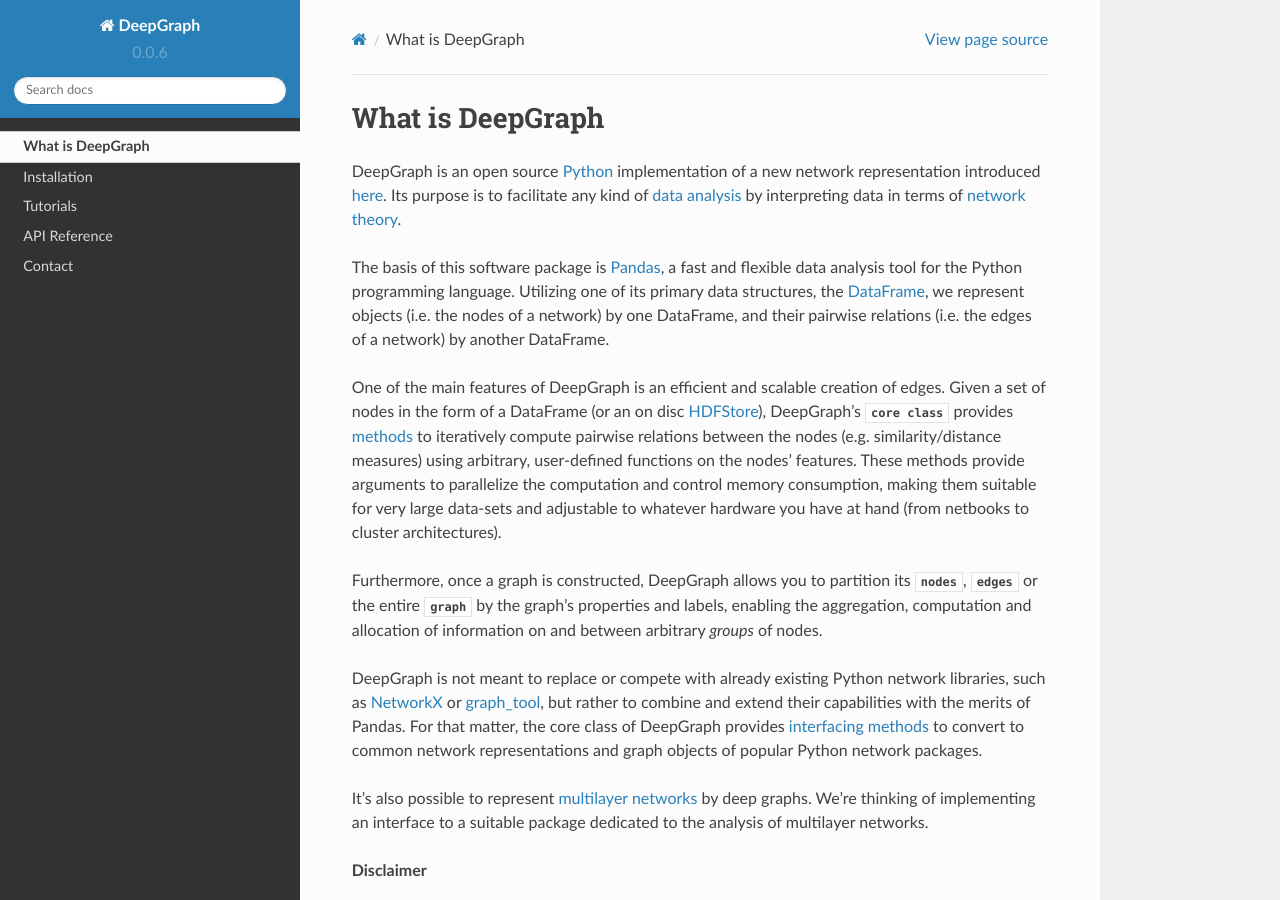
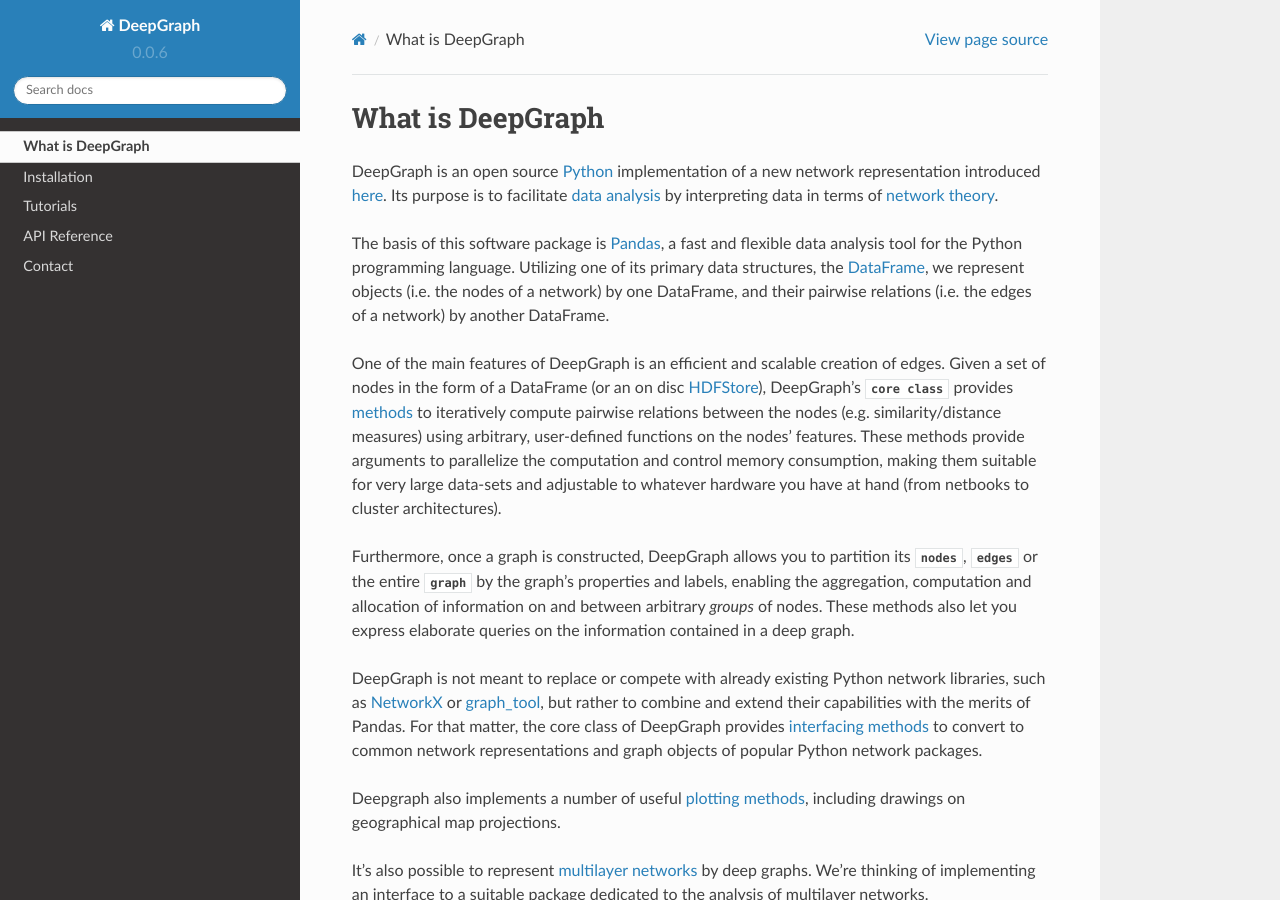
Before and after one commit to deepgraph/deepgraph, a Sphinx documentation site: the page built from doc/source/what_is_deepgraph.rst, in a window 1280 px wide and 900 px high. Built offline with Sphinx 7.4.7 and the Read the Docs theme 2.0.0, drawn with Linux system fonts in a browser that asks for light colours.

Commit message:
Add some information.

```diff
--- a/doc/source/what_is_deepgraph.rst
+++ b/doc/source/what_is_deepgraph.rst
@@ -7,8 +7,7 @@
 
 DeepGraph is an open source `Python <https://www.python.org/>`_ implementation
 of a new network representation introduced
-`here <http://arxiv.org/abs/1604.00971>`_. Its purpose is to facilitate any
-kind of
+`here <http://arxiv.org/abs/1604.00971>`_. Its purpose is to facilitate
 `data analysis <https://en.wikipedia.org/wiki/Data_analysis>`_ by
 interpreting data in terms of
 `network theory <https://en.wikipedia.org/wiki/Network_theory>`_.
@@ -36,7 +35,9 @@
 :py:meth:`edges <deepgraph.deepgraph.DeepGraph.partition_edges>` or the entire
 :py:meth:`graph <deepgraph.deepgraph.DeepGraph.partition_graph>` by the
 graph's properties and labels, enabling the aggregation, computation and
-allocation of information on and between arbitrary *groups* of nodes.
+allocation of information on and between arbitrary *groups* of nodes. These
+methods also let you express elaborate queries on the information contained in
+a deep graph.
 
 DeepGraph is not meant to replace or compete with already existing Python
 network libraries, such as `NetworkX <https://networkx.github.io/>`_ or
@@ -45,6 +46,10 @@
 class of DeepGraph provides :ref:`interfacing methods <interfacing_methods>` to
 convert to common network representations and graph objects of popular Python
 network packages.
+
+Deepgraph also implements a number of useful
+`plotting methods <https://deepgraph.readthedocs.io/en/latest/api_reference.html#plotting-methods>`_,
+including drawings on geographical map projections.
 
 It's also possible to represent :ref:`multilayer networks <tutorial_terror>` by
 deep graphs. We're thinking of implementing an interface to a suitable package
```
